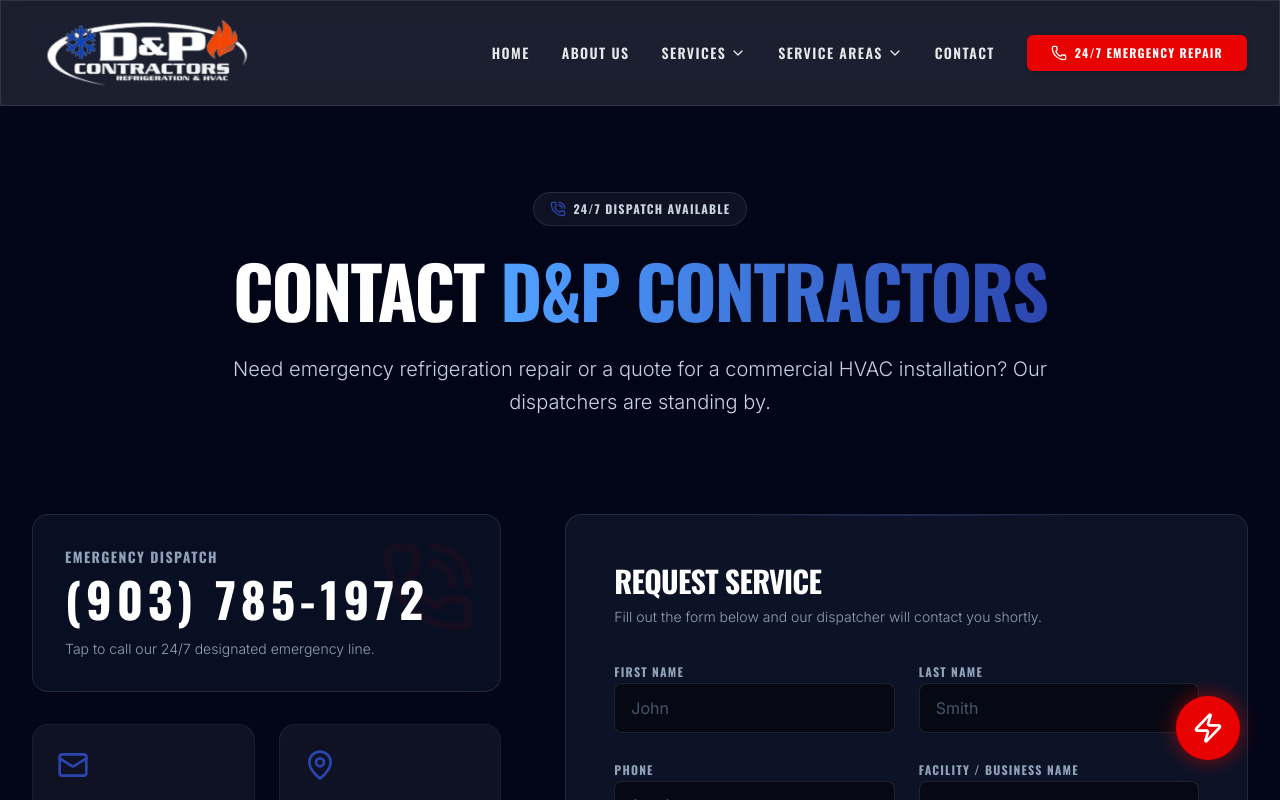
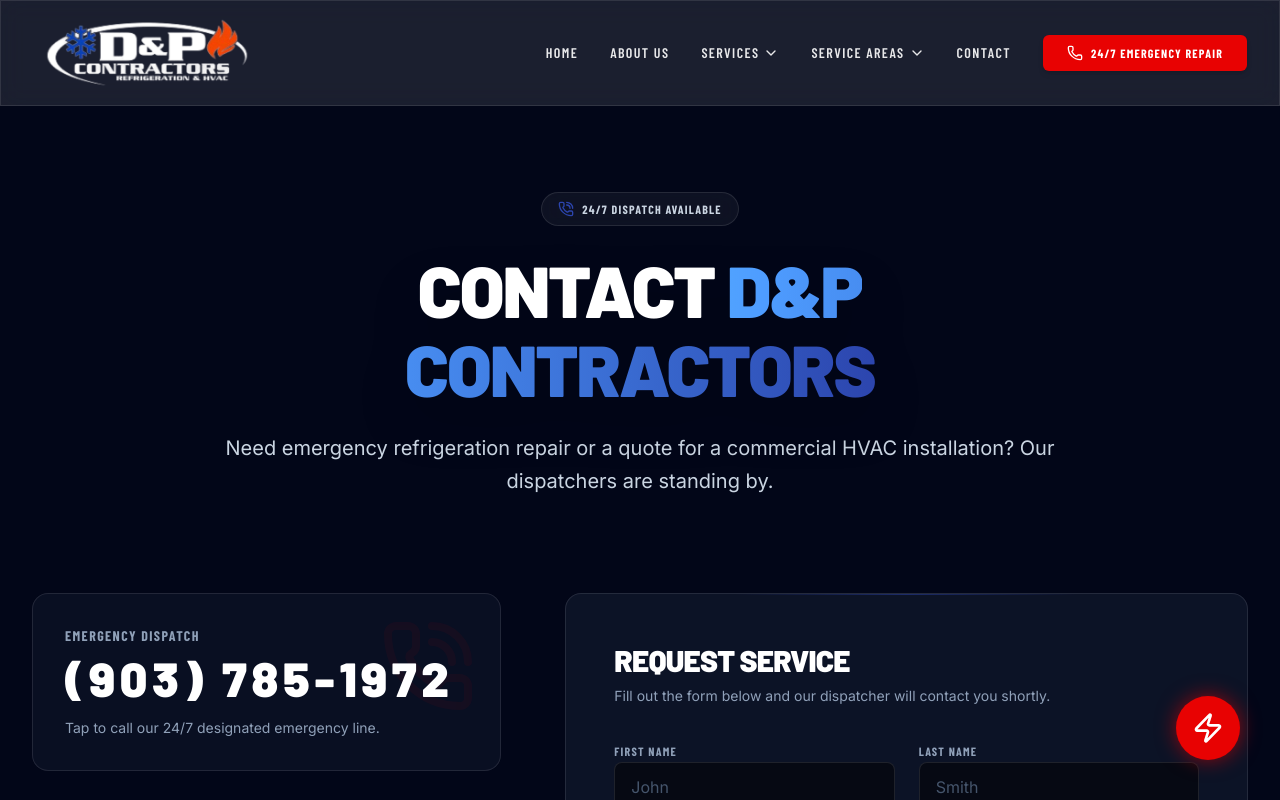
Before and after one commit to Founditmarketing/DP-Contractors, a React (Vite) app: page /contact in a window 1280 px wide. Shown: the top 800 px of the page. Built offline with nearby package versions, Linux system fonts and the light colour scheme.

Commit message:
Execute strict legacy Tailwind v3 Font overrides per client specification.

```diff
--- a/package.json
+++ b/package.json
@@ -11,8 +11,6 @@
     "lint": "tsc --noEmit"
   },
   "dependencies": {
-    "@fontsource/inter": "^5.2.8",
-    "@fontsource/oswald": "^5.2.8",
     "@google/genai": "^1.29.0",
     "@tailwindcss/vite": "^4.1.14",
     "@vitejs/plugin-react": "^5.0.4",
--- a/src/index.css
+++ b/src/index.css
@@ -1,4 +1,6 @@
+@import url('https://fonts.googleapis.com/css2?family=Barlow+Condensed:wght@600;700&family=Barlow:wght@800;900&family=Inter:wght@400;500&display=swap');
 @import "tailwindcss";
+@config "../tailwind.config.ts";
 
 @theme {
   --color-primary: #2c45ae;
@@ -6,15 +8,6 @@
 }
 
 @layer utilities {
-  .font-barlow {
-    font-family: "Oswald", sans-serif !important;
-  }
-  .font-barlow-condensed {
-    font-family: "Oswald", sans-serif !important;
-  }
-  .font-inter {
-    font-family: "Inter", sans-serif !important;
-  }
   .animate-marquee {
     animation: marquee 30s linear infinite;
   }
--- /dev/null
+++ b/tailwind.config.ts
@@ -0,0 +1,17 @@
+/** @type {import('tailwindcss').Config} */
+export default {
+  content: [
+    "./index.html",
+    "./src/**/*.{js,ts,jsx,tsx}",
+  ],
+  theme: {
+    extend: {
+      fontFamily: {
+        barlow: ['"Barlow"', 'sans-serif'],
+        'barlow-condensed': ['"Barlow Condensed"', 'sans-serif'],
+        inter: ['"Inter"', 'sans-serif'],
+      },
+    },
+  },
+  plugins: [],
+}
```
Also changed, not shown: src/main.tsx (+0 -9 lines), 1 other file (tests, documents, lock files or other folders).
